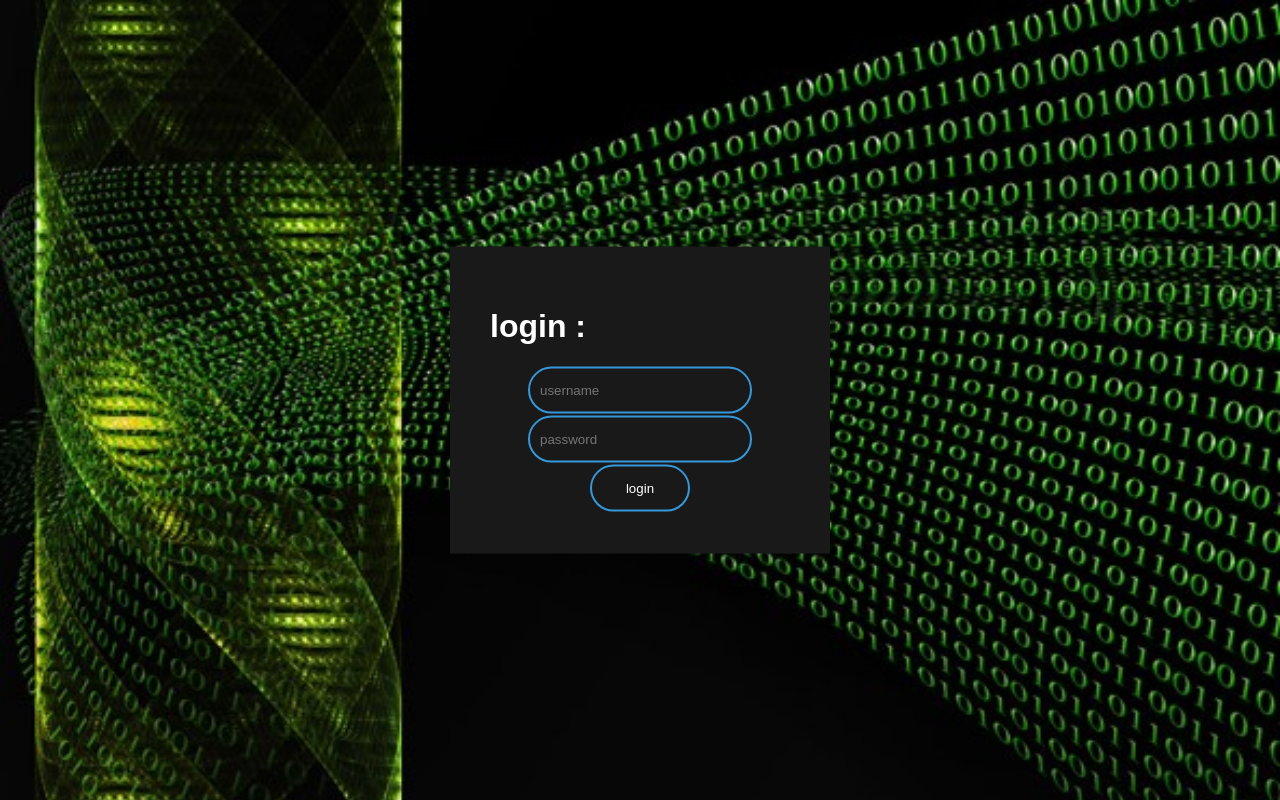
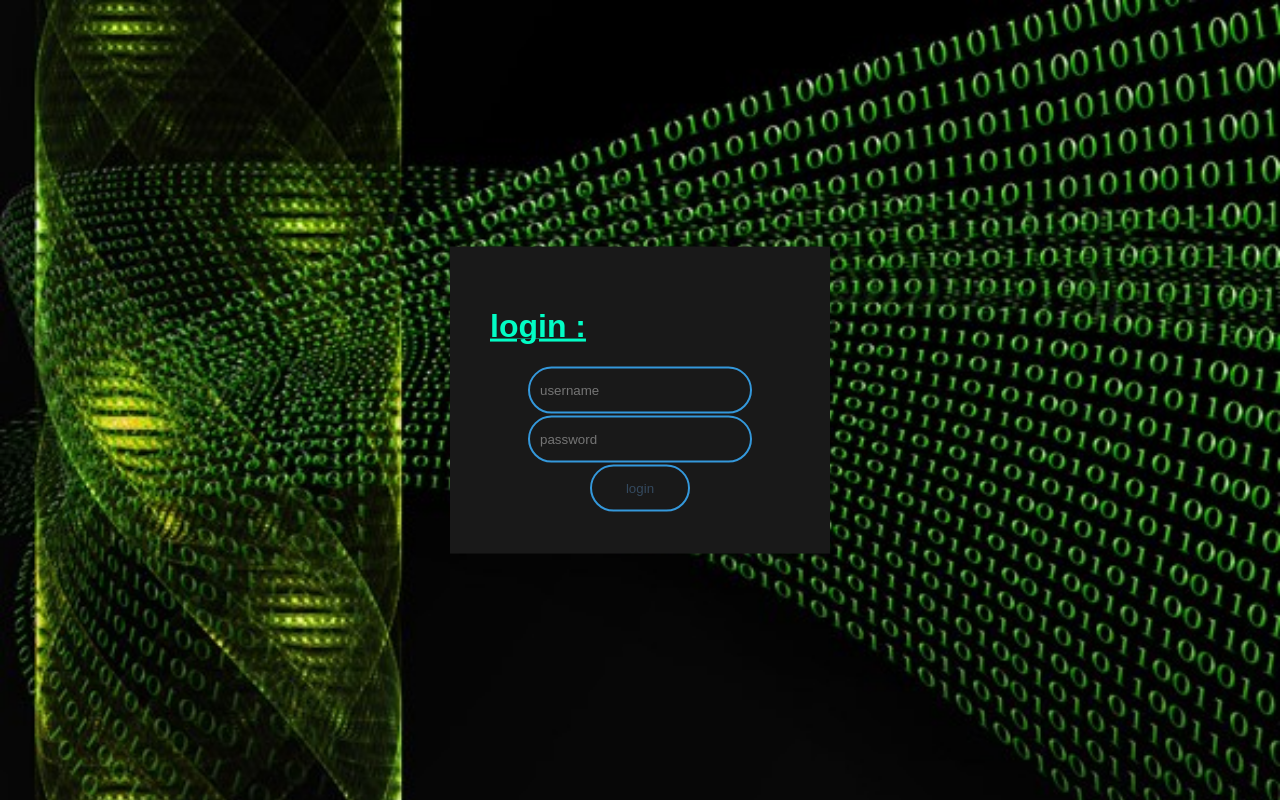
Before and after one commit to RaafetM/web, a plain HTML site: page index.html in a window 1280 px wide. Drawn offline with Linux system fonts and the light colour scheme.

Commit message:
Raafet update

```diff
--- a/index.css
+++ b/index.css
@@ -11,7 +11,7 @@ body{
     display:table;
 }
 .box h1{
-    color: white;
+    color: #02fdc5;
     text-align: left;
 }
 
@@ -60,7 +60,7 @@ body{
     width:100px;
     outline: none;
     border-radius: 24px;
-    color: white;
+    color: #34495e;
     transition: 0.25s;
 
 }
@@ -68,5 +68,5 @@ body{
     background-color: #3498db;
 }
 .box input[type = "submit"]:active{
-    background-color: blue ;
+    background-color: #02fdc5 ;
 }
--- a/index.html
+++ b/index.html
@@ -12,7 +12,7 @@
 		}
 </script>
 <form class="box" action="index.html" method="post">
-   <h1>login :</h1>
+   <h1 style="text-decoration: underline;">login :</h1>
     <input type="text"  name="" placeholder="username">
     <input type="password"  name="" placeholder="password">
     <input type="submit"  onclick="msg()" value="login">
```
